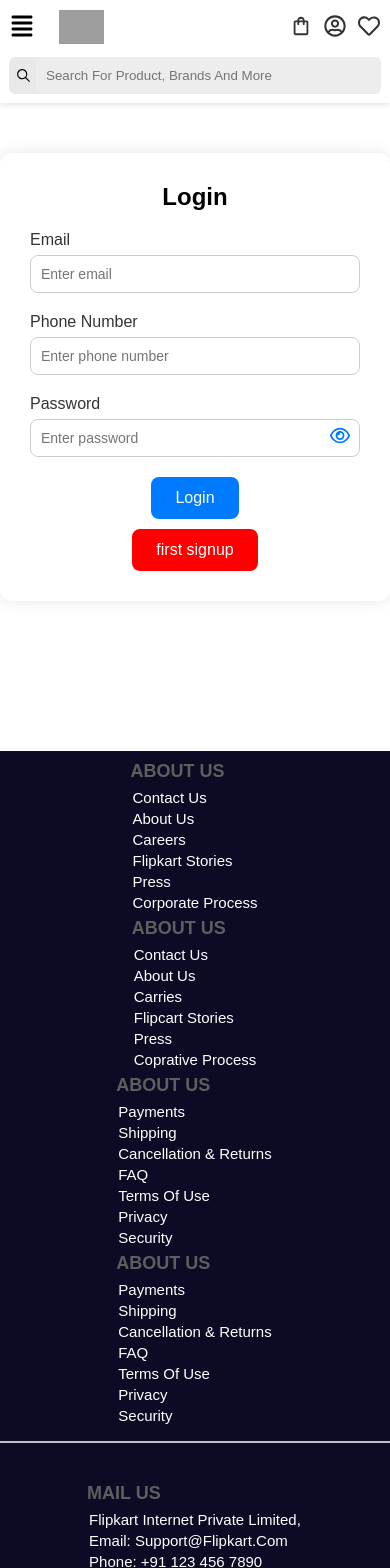
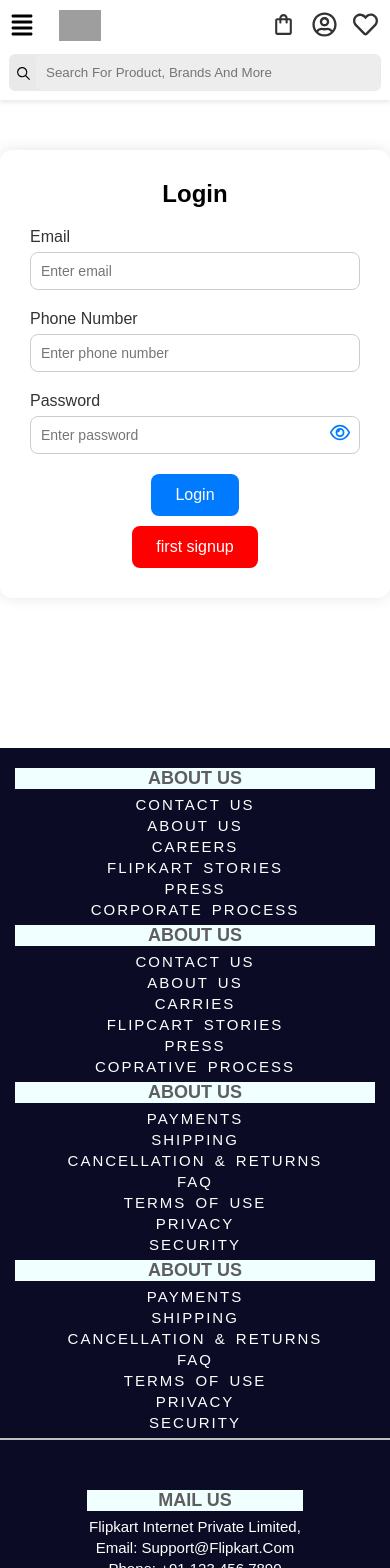
Before and after one commit to indramani-1mishra/anntechnoenginee, a React (Vite) app: page /login in a window 390 px wide. Shown: the top 1568 px of the page. Built offline with nearby package versions, Linux system fonts and the light colour scheme; grey boxes are pictures that could not be loaded.

Commit message:
updated the css of foter for mobile screen

```diff
--- a/src/components/footer/footer/footer.css
+++ b/src/components/footer/footer/footer.css
@@ -209,5 +209,34 @@ top:  150px;
         border-top: none;
         margin: 0;
     }
+    .first{
+
+        text-align: center;
+        width: 100%;
+        position: relative;
+        top:10px;
+    }
+    .first li a{
+        text-transform: uppercase;
+        letter-spacing: 2px;
+        word-spacing: 3px;
+    }
+    .first > h3 {
+        background-color: azure;
+        animation: animate 1s ease-in alternate;
+    }
+
+    @keyframes animate {
+        0% {
+            background-color: grey;
+            color: white;
+        }
+        100% {
+            background-color: azure;
+            color: white;
+        }
+    }
+
+
 
 }
--- a/src/components/header/headerformobilescreen/headerformobile.css
+++ b/src/components/header/headerformobilescreen/headerformobile.css
@@ -38,7 +38,7 @@
 
   .iconsc a {
     color: #333;
-    font-size: 22px;
+    font-size: 25px;
     text-decoration: none;
   }
 
@@ -46,3 +46,8 @@
   .secondcontainer {
     width: 100%;
   }
+
+  .iconsc{
+
+    padding: 2px;
+  }
```
